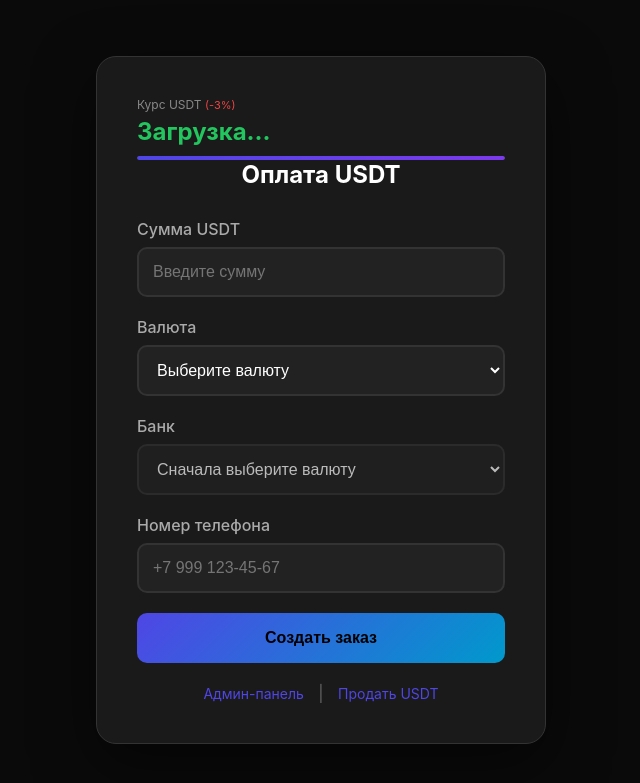
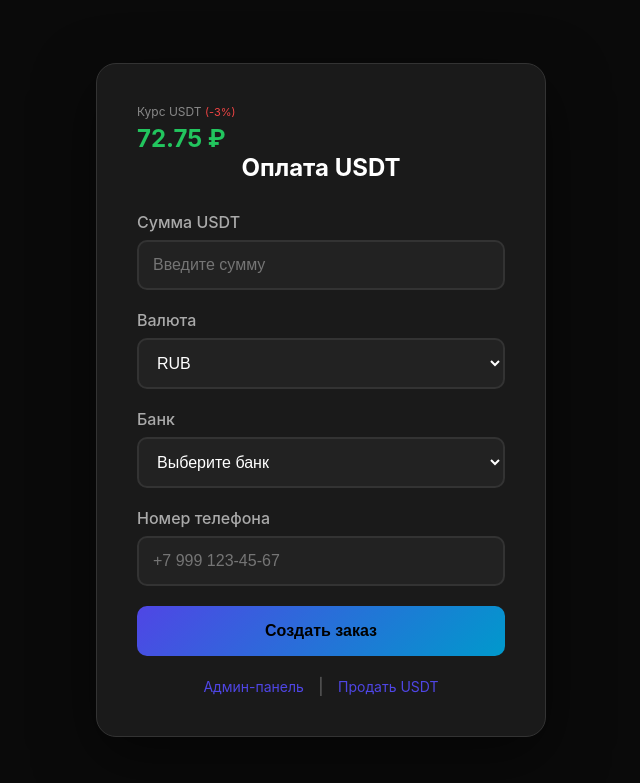
Before and after one commit to olejjkaboii/cts-bmt_edition-, a FastAPI app: page / in a window 1280 px wide. Shown: the top 783 px of the page, without its empty margins (319-959 px from the left). Run offline with FastAPI, Linux system fonts and the light colour scheme; data that the repository does not hold is empty.

Commit message:
Fix critical bugs: syntax error and remove rate progress bar
- Fix syntax error: removed extra ')' at end of confirmOrder function
- This was preventing currencies from loading in the dropdown
- Remove purple rate progress bar timer from both pages
- Clean up unused rateCountdown and updateProgressBar code

```diff
--- a/templates/payment.html
+++ b/templates/payment.html
@@ -212,21 +212,6 @@
             color: #666;
             font-size: 12px;
         }
-        .rate-progress {
-            width: 100%;
-            height: 4px;
-            background: #333;
-            border-radius: 2px;
-            margin-top: 10px;
-            overflow: hidden;
-        }
-        .rate-progress-bar {
-            height: 100%;
-            background: linear-gradient(90deg, #4f46e5, #7c3aed);
-            border-radius: 2px;
-            width: 100%;
-            transition: width 1s linear;
-        }
     </style>
 </head>
 <body>
@@ -234,9 +219,6 @@
         <div class="rate-display">
             <div class="label">Курс USDT <span>(-3%)</span></div>
             <div class="value" id="usdtRate">Загрузка...</div>
-            <div class="rate-progress">
-                <div class="rate-progress-bar" id="rateProgressBar"></div>
-            </div>
         </div>
         <h1>Оплата USDT</h1>
         <form id="paymentForm">
@@ -463,7 +445,7 @@
                 btn.disabled = false;
                 btn.textContent = 'Создать заказ';
             }
-        });
+        }
 
         let orderTimerInterval = null;
         let orderTimeRemaining = 120; // 2 minutes in seconds
@@ -505,8 +487,6 @@
             });
         }
 
-        let rateCountdown = 60;
-
         async function fetchRate() {
             try {
                 const currency = document.getElementById('currencySelect').value || 'RUB';
@@ -517,7 +497,6 @@
                     const originalRate = parseFloat(data.rate);
                     const discountedRate = (originalRate * 0.97).toFixed(2);
                     document.getElementById('usdtRate').textContent = discountedRate + ' ' + getCurrencySymbol(currency);
-                    rateCountdown = 60;
                 } else {
                     document.getElementById('usdtRate').textContent = 'Курс не найден';
                 }
@@ -527,23 +506,12 @@
             }
         }
 
-        function updateProgressBar() {
-            rateCountdown--;
-            const percentage = (rateCountdown / 60) * 100;
-            document.getElementById('rateProgressBar').style.width = percentage + '%';
-
-            if (rateCountdown <= 0) {
-                fetchRate();
-            }
-        }
-
         // Initialize
         fetchCurrencies().then(() => {
             // Set default currency to RUB and fetch rate
             document.getElementById('currencySelect').value = 'RUB';
             document.getElementById('currencySelect').dispatchEvent(new Event('change'));
         });
-        setInterval(updateProgressBar, 1000);
     </script>
 </body>
 </html>
```
Also changed, not shown: templates/sell.html (+1 -33 lines).
